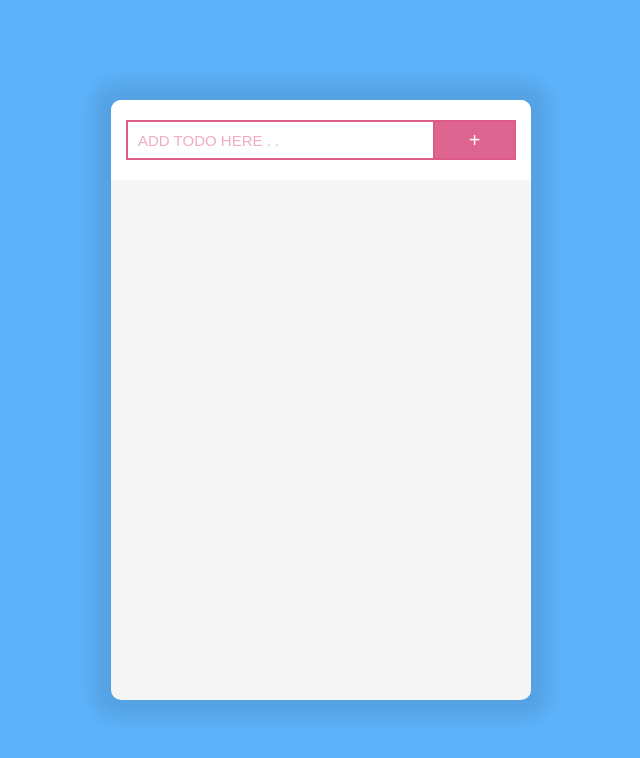
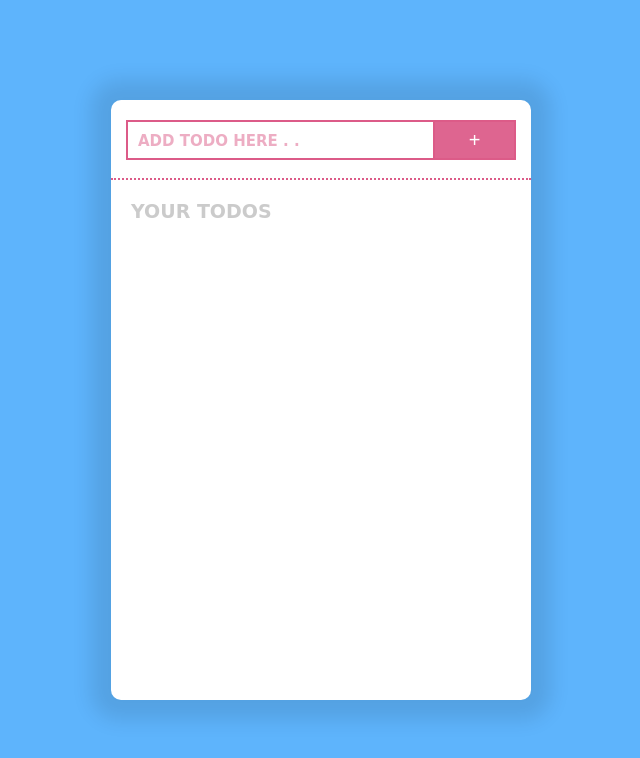
Before and after one commit to jongho-dev/Todolist, a website built with webpack: page index.html in a window 1280 px wide. Shown: the whole page, without its empty margins (319-959 px from the left). Built offline with nearby package versions, Linux system fonts and the light colour scheme; a web font is replaced by a local one.

Commit message:
feat: style 수정

```diff
--- a/css/style.scss
+++ b/css/style.scss
@@ -5,14 +5,10 @@ $gray-color: rgb(245, 245, 245);
   margin: 0;
   padding: 0;
   box-sizing: border-box;
-  overflow: hidden;
-}
-
-html {
-  background-color: $background-color;
 }
 
 body {
+  background-color: $background-color;
   width: 100vw;
   height: 100vh;
   display: flex;
@@ -20,27 +16,19 @@ body {
   align-items: center;
 }
 
-.main {
+.container {
   width: 420px;
   height: 600px;
-  background-color: $gray-color;
+  background-color: white;
   border-radius: 10px;
   box-shadow: 0px 0px 20px 20px rgba(0, 0, 0, 0.1);
 
-  // input {
-  //   width: 200px;
-  //   height: 35px;
-  //   border: none;
-  //   border-radius: 5px;
-  //   text-align: center;
-  // }
+  .top {
+    height: 80px;
+    padding: 20px 15px;
+    border-bottom: 2px dotted rgb(220, 91, 136);
 
-  .inpt {
-    padding: 20px 15px;
-    background-color: white;
-    height: 80px;
-
-    .wrap {
+    form {
       width: 100%;
       display: flex;
 
@@ -55,6 +43,8 @@ body {
       }
 
       input::placeholder {
+        font-family: 'Klee One', cursive;
+        font-weight: 600;
         color: rgba(220, 91, 136, 0.5);
       }
     }
@@ -72,17 +62,24 @@ body {
       background-color: rgb(220, 91, 136);
     }
   }
+
+  .bottom {
+    padding: 15px 20px;
+
+    div {
+      color: rgba(190, 190, 190, 0.8);
+      font-family: 'Klee One', cursive;
+      font-weight: 600;
+      font-size: 19px;
+      padding: 5px 0 10px 0;
     }
 
-.lst {
     li {
+      color: black;
       display: flex;
       justify-content: space-between;
-    background-color: white;
-    margin: 10px;
-    padding: 10px 15px;
-    height: 55px;
-    border-radius: 26px;
+      padding: 6px 0;
+      height: 50px;
       align-items: center;
 
       button {
@@ -95,3 +92,4 @@ body {
       }
     }
   }
+}
--- a/index.html
+++ b/index.html
@@ -5,22 +5,23 @@
     <meta name="viewport" content="width=device-width, initial-scale=1.0" />
     <title>Todolist</title>
     <link rel="stylesheet" href="./css/style.css" />
+    <link rel="preconnect" href="https://fonts.googleapis.com" />
+    <link rel="preconnect" href="https://fonts.gstatic.com" crossorigin />
+    <link
+      href="https://fonts.googleapis.com/css2?family=Klee+One&display=swap"
+      rel="stylesheet"
+    />
   </head>
   <body>
-    <div class="main">
-      <div class="inpt">
+    <div class="container">
+      <div class="top">
         <form>
-          <div class="wrap">
-            <input
-              id="todo-input"
-              type="text"
-              placeholder="ADD TODO HERE . ."
-            />
-            <button id="submit-btn">+</button>
-          </div>
+          <input id="todo-input" type="text" placeholder="ADD TODO HERE . ." />
+          <button id="submit-btn">+</button>
         </form>
       </div>
-      <div class="lst">
+      <div class="bottom">
+        <div>YOUR TODOS</div>
         <ul id="todo-list"></ul>
       </div>
     </div>
```
Also changed, not shown: css/style.css, 1 other file. Lines whose indentation alone changed are shown as unchanged.
